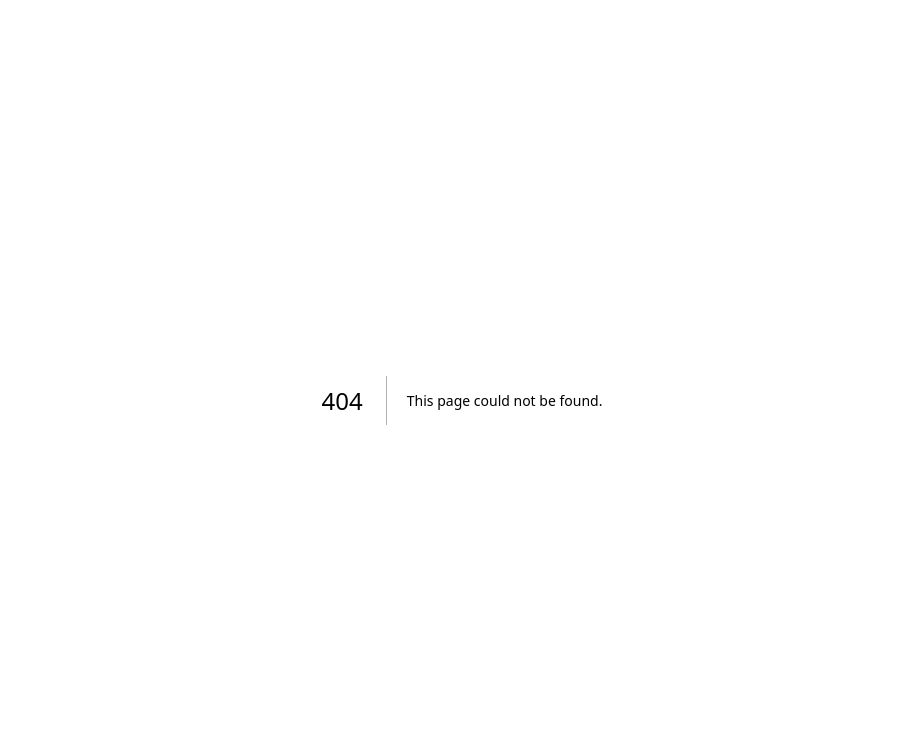
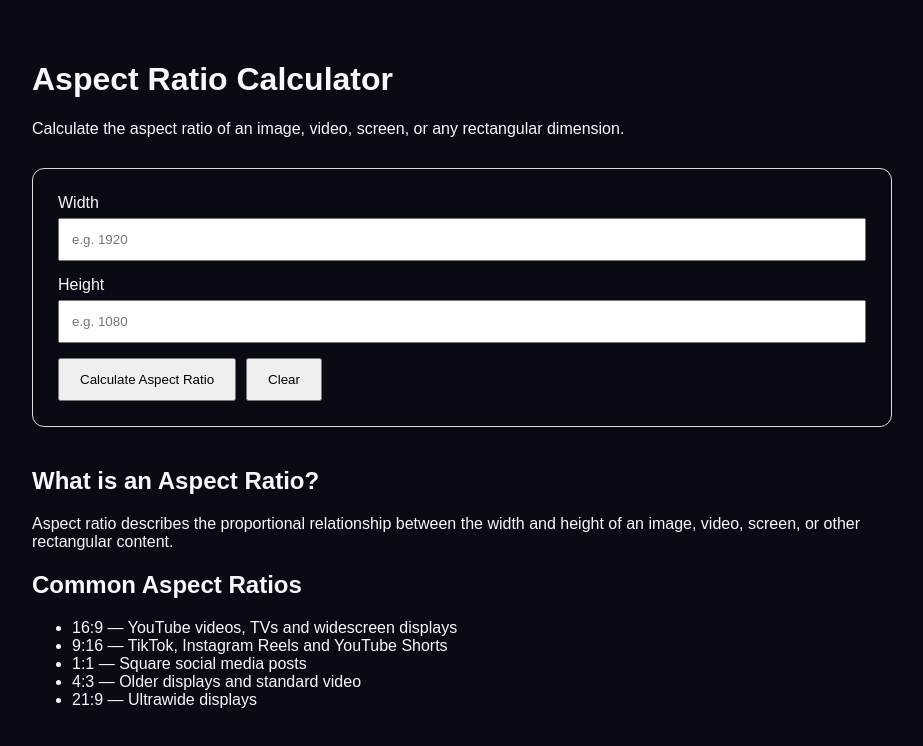
Before and after one commit to shailesh21983/clipforge, a Next.js app in the folder clipforge/: page /tools/aspect-ratio in a window 1280 px wide. Before the commit this address had no page. Shown: the top 746 px of the page, without its empty margins (178-1101 px from the left). Built offline with nearby package versions, Linux system fonts and the light colour scheme.

Commit message:
Create page.js

```diff
--- /dev/null
+++ b/clipforge/app/tools/aspect-ratio/page.js
@@ -0,0 +1,150 @@
+"use client";
+
+import { useState } from "react";
+
+export default function AspectRatioTool() {
+  const [width, setWidth] = useState("");
+  const [height, setHeight] = useState("");
+  const [result, setResult] = useState("");
+
+  const calculateRatio = () => {
+    const w = Number(width);
+    const h = Number(height);
+
+    if (!w || !h || w <= 0 || h <= 0) {
+      setResult("Please enter valid width and height.");
+      return;
+    }
+
+    const gcd = (a, b) => {
+      while (b !== 0) {
+        const temp = b;
+        b = a % b;
+        a = temp;
+      }
+      return a;
+    };
+
+    const divisor = gcd(w, h);
+    const ratio = `${w / divisor}:${h / divisor}`;
+
+    setResult(ratio);
+  };
+
+  const clearAll = () => {
+    setWidth("");
+    setHeight("");
+    setResult("");
+  };
+
+  return (
+    <main
+      style={{
+        maxWidth: "900px",
+        margin: "0 auto",
+        padding: "40px 20px",
+      }}
+    >
+      <h1>Aspect Ratio Calculator</h1>
+
+      <p>
+        Calculate the aspect ratio of an image, video, screen, or any
+        rectangular dimension.
+      </p>
+
+      <div
+        style={{
+          marginTop: "30px",
+          padding: "25px",
+          border: "1px solid #ddd",
+          borderRadius: "12px",
+        }}
+      >
+        <div style={{ marginBottom: "15px" }}>
+          <label>Width</label>
+          <input
+            type="number"
+            value={width}
+            onChange={(e) => setWidth(e.target.value)}
+            placeholder="e.g. 1920"
+            style={{
+              display: "block",
+              width: "100%",
+              padding: "12px",
+              marginTop: "6px",
+            }}
+          />
+        </div>
+
+        <div style={{ marginBottom: "15px" }}>
+          <label>Height</label>
+          <input
+            type="number"
+            value={height}
+            onChange={(e) => setHeight(e.target.value)}
+            placeholder="e.g. 1080"
+            style={{
+              display: "block",
+              width: "100%",
+              padding: "12px",
+              marginTop: "6px",
+            }}
+          />
+        </div>
+
+        <button
+          onClick={calculateRatio}
+          style={{
+            padding: "12px 20px",
+            marginRight: "10px",
+            cursor: "pointer",
+          }}
+        >
+          Calculate Aspect Ratio
+        </button>
+
+        <button
+          onClick={clearAll}
+          style={{
+            padding: "12px 20px",
+            cursor: "pointer",
+          }}
+        >
+          Clear
+        </button>
+
+        {result && (
+          <div
+            style={{
+              marginTop: "25px",
+              padding: "20px",
+              background: "#f5f5f5",
+              borderRadius: "10px",
+            }}
+          >
+            <h2>Aspect Ratio</h2>
+            <strong style={{ fontSize: "28px" }}>{result}</strong>
+          </div>
+        )}
+      </div>
+
+      <section style={{ marginTop: "40px" }}>
+        <h2>What is an Aspect Ratio?</h2>
+        <p>
+          Aspect ratio describes the proportional relationship between the
+          width and height of an image, video, screen, or other rectangular
+          content.
+        </p>
+
+        <h2>Common Aspect Ratios</h2>
+        <ul>
+          <li>16:9 — YouTube videos, TVs and widescreen displays</li>
+          <li>9:16 — TikTok, Instagram Reels and YouTube Shorts</li>
+          <li>1:1 — Square social media posts</li>
+          <li>4:3 — Older displays and standard video</li>
+          <li>21:9 — Ultrawide displays</li>
+        </ul>
+      </section>
+    </main>
+  );
+}
```
